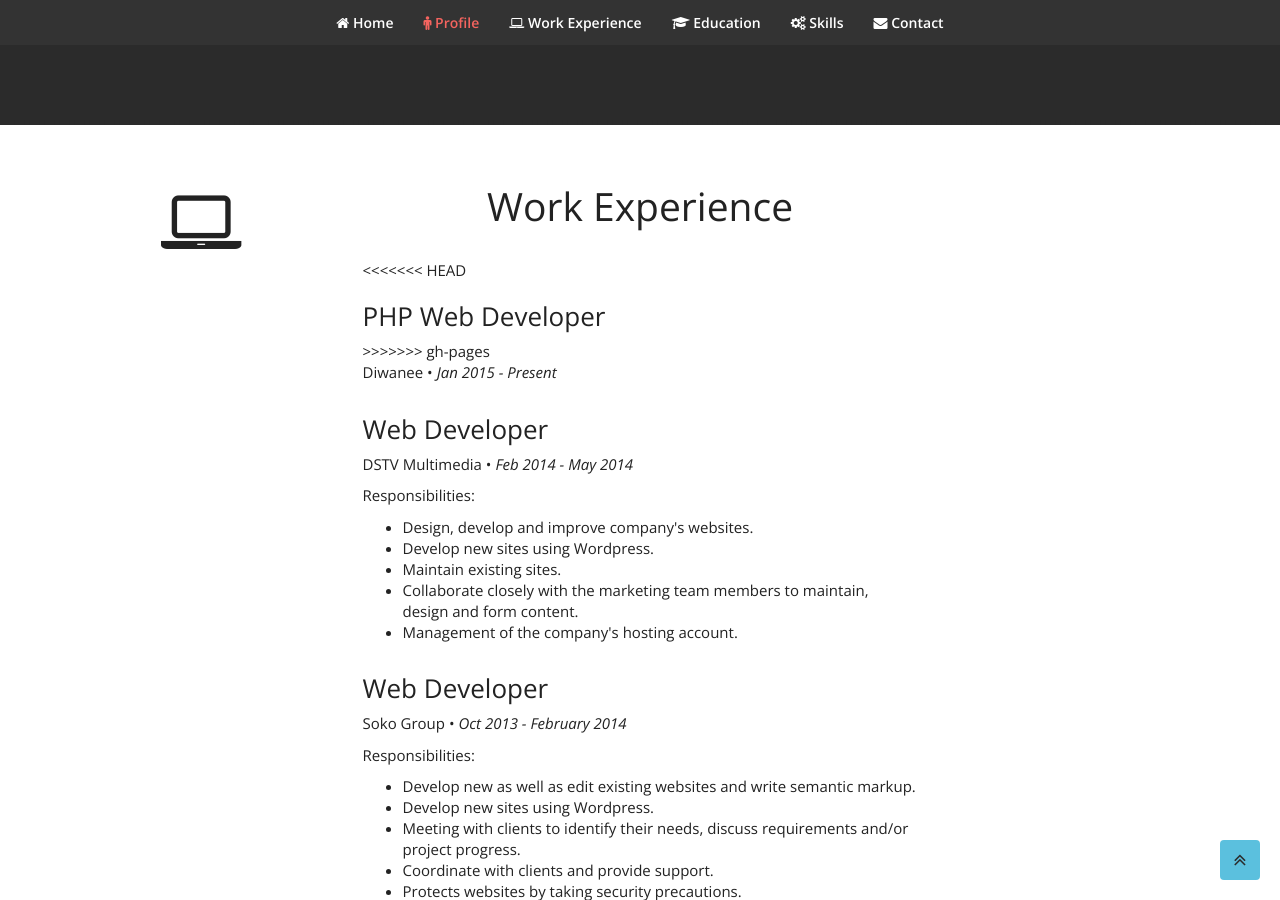
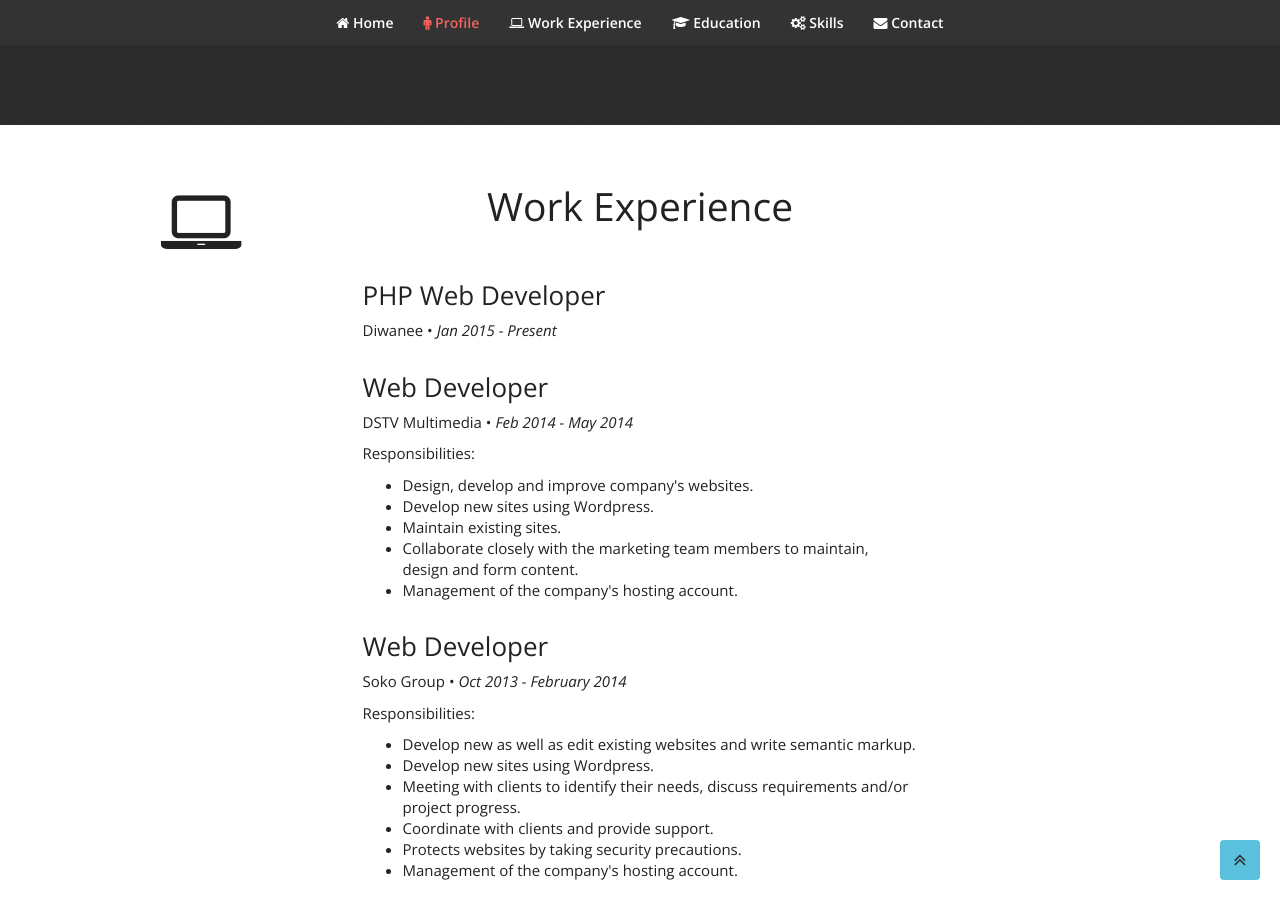
Before and after one commit to dnjs0309/resume, a Jekyll site: the page built from index.html, in a window 1280 px wide and 900 px high, scrolled down 1675 px. Built offline with Jekyll 4.4.1, drawn with Linux system fonts in a browser that asks for light colours; nearby versions of some CDN libraries.

Commit message:
Cleaning some markup

```diff
--- a/_includes/experience.html
+++ b/_includes/experience.html
@@ -14,9 +14,7 @@
 		<div class="row">
 			<div class="col-md-3"></div>
 			<div class="col-md-6">
-<<<<<<< HEAD
 				<h3>PHP Web Developer</h3>
->>>>>>> gh-pages
 				<p class="info">Diwanee<span> •</span> <em class="date">Jan 2015 - Present</em></p>
 			</div>
 		</div>
```
